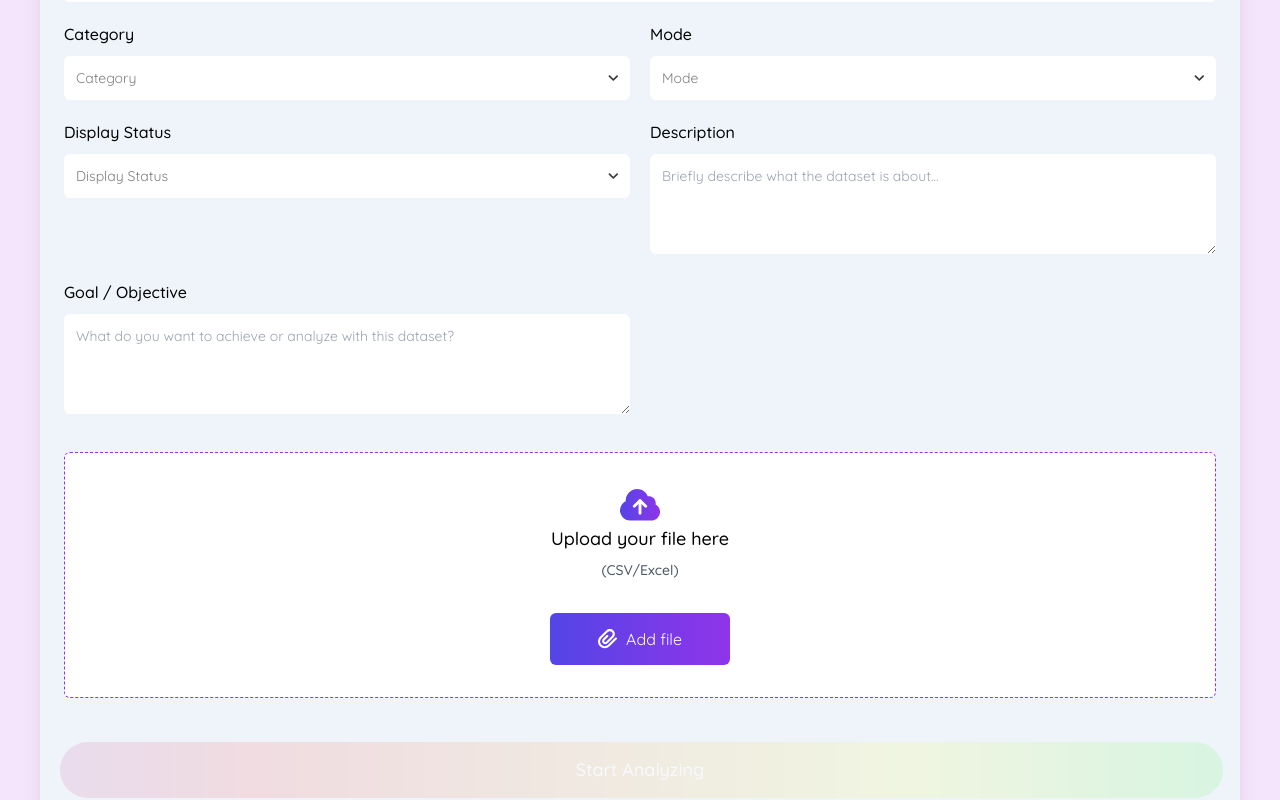
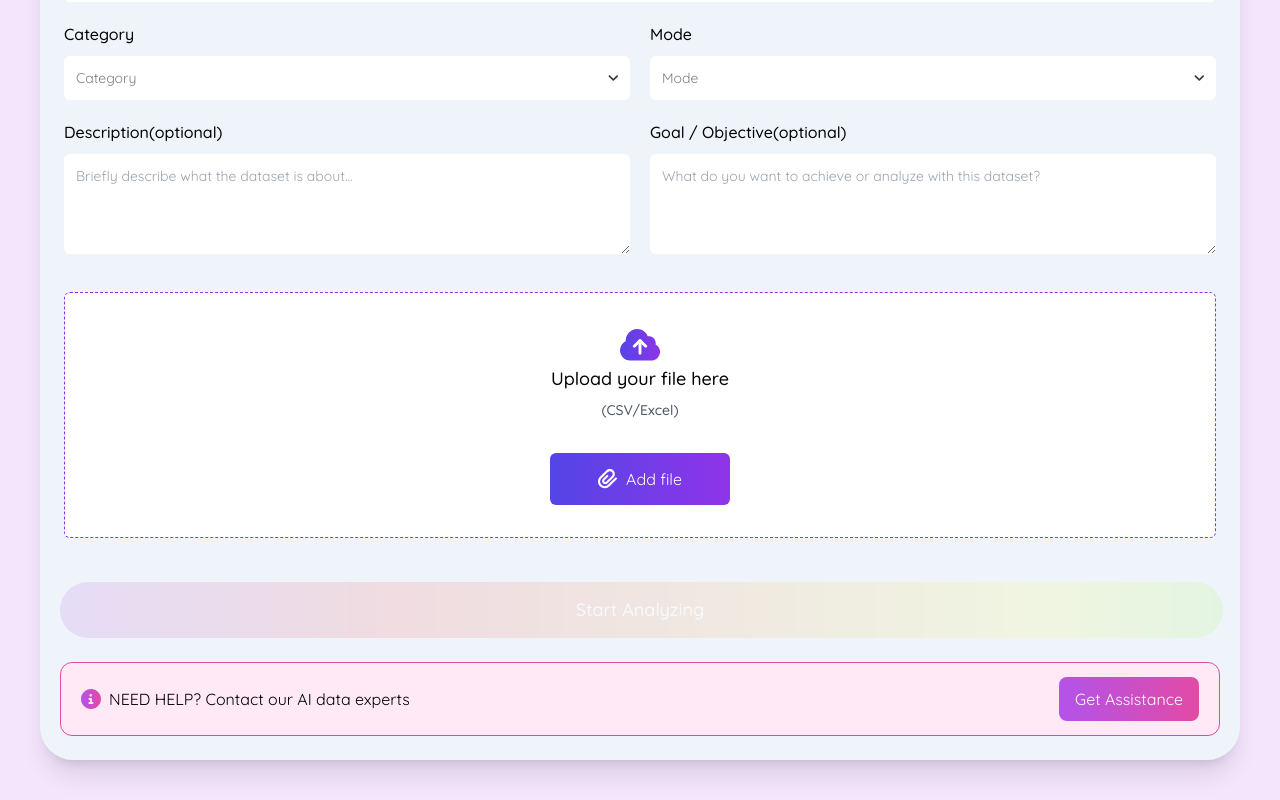
Before and after one commit to victorgbonna/vaisualize-client, a Next.js app: page /indexc in a window 1280 px wide. Shown: the part 1080-1880 px from the top of the page. Built offline with nearby package versions, Linux system fonts and the light colour scheme.

Commit message:
removed compulsory on desc n goal

```diff
--- a/src/components/VaisualizeForm/index.jsx
+++ b/src/components/VaisualizeForm/index.jsx
@@ -28,7 +28,7 @@ export default function VaisualizeForm(){
             name: "category",
             type: "select",
             placeholder: "Select category",
-            options: ["Health", "Sports", "Finance", "Education", "Environment",'Entertainment', "Technology",'Housing','Hospitality', "Other"],
+            options: ["Health", "Sports", "Finance", "Education", "Environment",'Entertainment', 'E-commerce',"Technology",'Housing','Hospitality', "Other"],
             required: true,
         },
         {
@@ -36,19 +36,19 @@ export default function VaisualizeForm(){
             name: "mode",
             type: "select",
             placeholder: "Select Display",
-            options: ["Public", "Private"],
+            options: ["public", "private"],
             required: true,
         },
+        // {
+        //     label: "Display Status",
+        //     name: "mode",
+        //     type: "select",
+        //     placeholder: "Display Mode",
+        //     options: ["Public", "Private"],
+        //     required: true,
+        // },
         {
-            label: "Display Status",
-            name: "display",
-            type: "select",
-            placeholder: "Display Mode",
-            options: ["Public", "Private"],
-            required: true,
-        },
-        {
-            label: "Description",
+            label: "Description(optional)",
             name: "description",
             type: "textarea",
             placeholder: "Briefly describe what the dataset is about...",
@@ -56,7 +56,7 @@ export default function VaisualizeForm(){
             maxlength:180
         },
         {
-            label: "Goal / Objective",
+            label: "Goal / Objective(optional)",
             name: "goal",
             type: "textarea",
             placeholder: "What do you want to achieve or analyze with this dataset?",
@@ -350,8 +350,9 @@ export default function VaisualizeForm(){
                     customDisabled={true}
                     className={"font-medium px-6 text-lg text-white h-full w-full py-3.5"}
                         disabled={
-                            !formData.title  || !formData.goal  || !formData.description
-                            || !fileData?.value || !multiselect.columns.length
+                            !formData.title
+                            || !formData.category ||
+                            !fileData?.value || !multiselect.columns.length
                         }
                         isLoading={isLoading}>
                         Start Analyzing
@@ -703,7 +704,7 @@ function LoadingComponent({loadingState}){
               </div> */}
               <img className="mt-[-50px]" src="/gif/brainstorm.gif" alt="brainstorm" />
               <div>
-                <p className="text-sm text-gray-800 text-center">{loadingState+'...'}</p>
+                <p className="text-sm text-gray-800 mt-4  text-center">{loadingState+'...'}</p>
               </div>
             </div>
             <div className="bg-[#D9D9D9] rounded-[22px] h-3 w-[300px] mt-4">
@@ -711,8 +712,8 @@ function LoadingComponent({loadingState}){
                 style={{
                   width:
                     !loadingState?'0':
-                    loadingState==='starting'?'10%':loadingState=== 'next'?'25%':
-                    loadingState==='next3'?'35%':loadingState==='next4'?'55%':
+                    loadingState==='starting'?'10%':loadingState=== 'reasoning'?'25%':
+                    loadingState==='reasoning'?'35%':loadingState==='analyzing'?'55%':
                     loadingState==='uploading'?'65%':loadingState==='processing'?'80%':'100%',
                   transition:'width 0.5s ease-in-out'
                 }}
```
